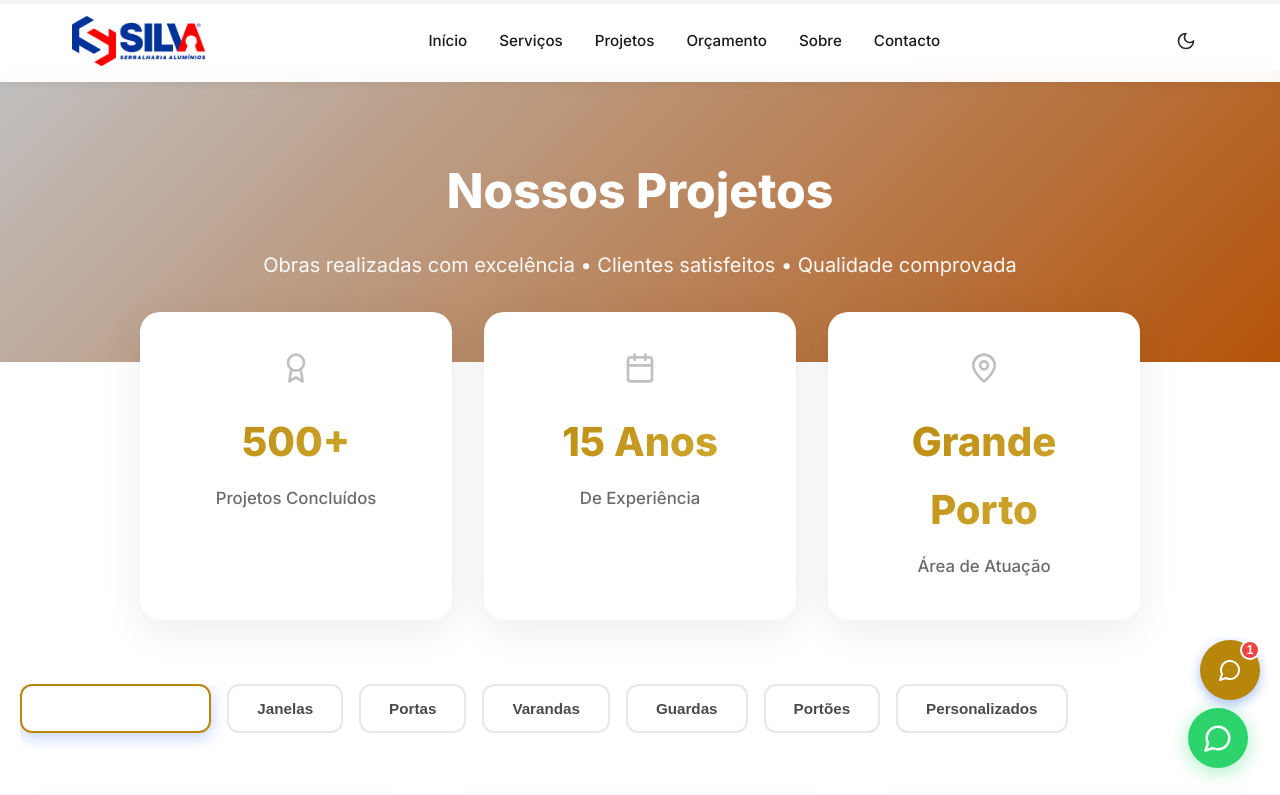
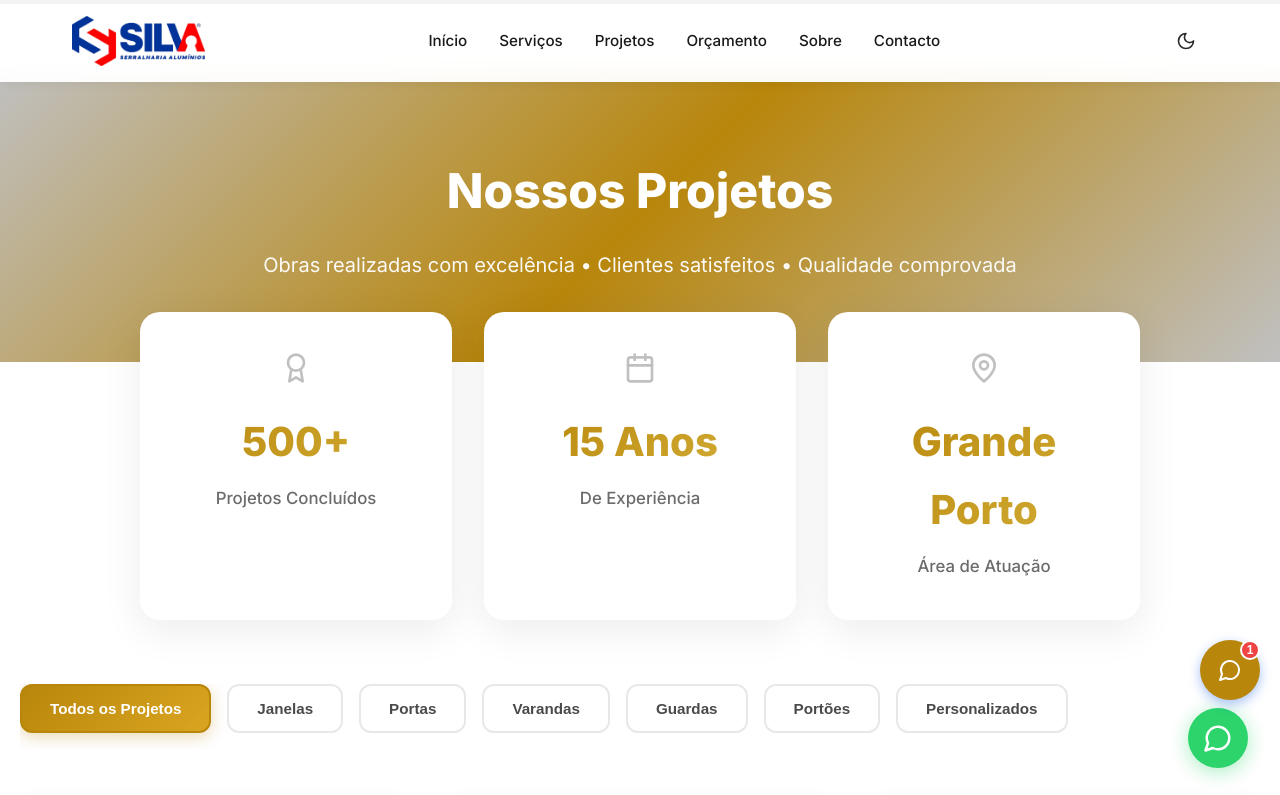
Before and after one commit to DiogoCosta5667/Serralharia, a React (Vite) app: page /projetos in a window 1280 px wide. Shown: the top 795 px of the page. Built offline with nearby package versions, Linux system fonts and the light colour scheme; grey boxes are pictures that could not be loaded.

Commit message:
Atualizar cores da pagina Projetos para prata e dourado

```diff
--- a/src/pages/Projetos.css
+++ b/src/pages/Projetos.css
@@ -4,7 +4,7 @@
 }
 
 .projetos-hero {
-  background: linear-gradient(135deg, var(--secondary) 0%, #b45309 100%);
+  background: linear-gradient(135deg, #C0C0C0 0%, #B8860B 50%, #C0C0C0 100%);
   padding: 80px 20px;
   text-align: center;
   color: white;
@@ -46,11 +46,11 @@
 
 .stat-item:hover {
   transform: translateY(-8px);
-  box-shadow: 0 20px 60px rgba(217, 119, 6, 0.15);
+  box-shadow: 0 20px 60px rgba(184, 134, 11, 0.15);
 }
 
 .stat-item svg {
-  color: var(--secondary);
+  color: #C0C0C0;
   margin-bottom: 1rem;
 }
 
@@ -93,16 +93,16 @@
 }
 
 .filter-tab:hover {
-  border-color: var(--primary);
-  color: var(--primary);
+  border-color: #B8860B;
+  color: #B8860B;
   transform: translateY(-2px);
 }
 
 .filter-tab.active {
-  background: var(--gradient-blue);
-  border-color: var(--primary);
+  background: linear-gradient(135deg, #B8860B 0%, #DAA520 100%);
+  border-color: #B8860B;
   color: white;
-  box-shadow: 0 4px 16px rgba(37, 99, 235, 0.3);
+  box-shadow: 0 4px 16px rgba(184, 134, 11, 0.3);
 }
 
 .projetos-grid {
@@ -165,7 +165,7 @@
 .view-project-btn {
   padding: 0.875rem 1.75rem;
   background: white;
-  color: var(--primary);
+  color: #B8860B;
   border: none;
   border-radius: 12px;
   font-weight: 700;
@@ -201,7 +201,7 @@
 }
 
 .project-meta svg {
-  color: var(--secondary);
+  color: #C0C0C0;
 }
 
 .project-content h3 {
@@ -233,7 +233,7 @@
 }
 
 .cta-section {
-  background: linear-gradient(135deg, var(--primary) 0%, var(--primary-dark) 100%);
+  background: linear-gradient(135deg, #B8860B 0%, #996515 100%);
   padding: 5rem 3rem;
   border-radius: 24px;
   text-align: center;
```
